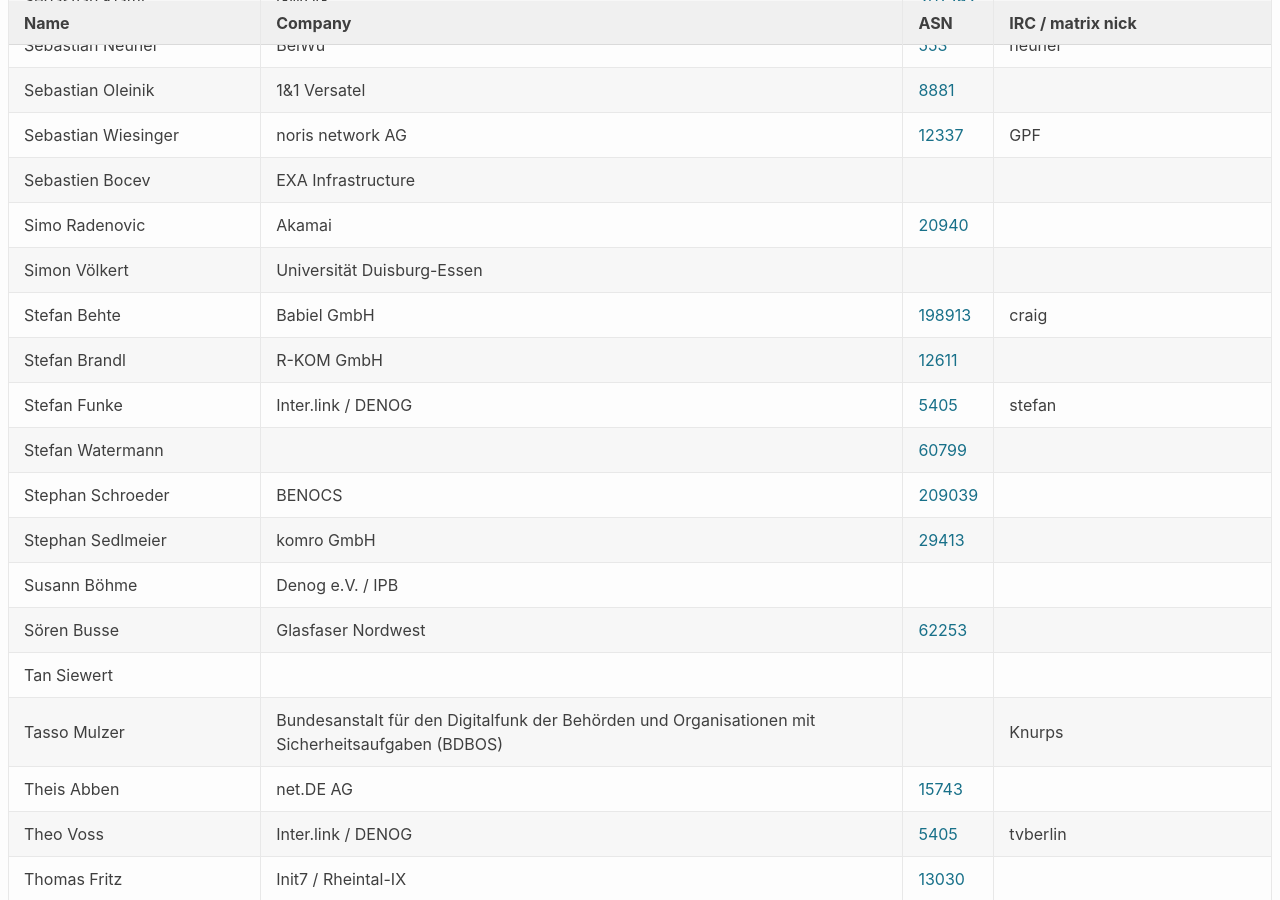
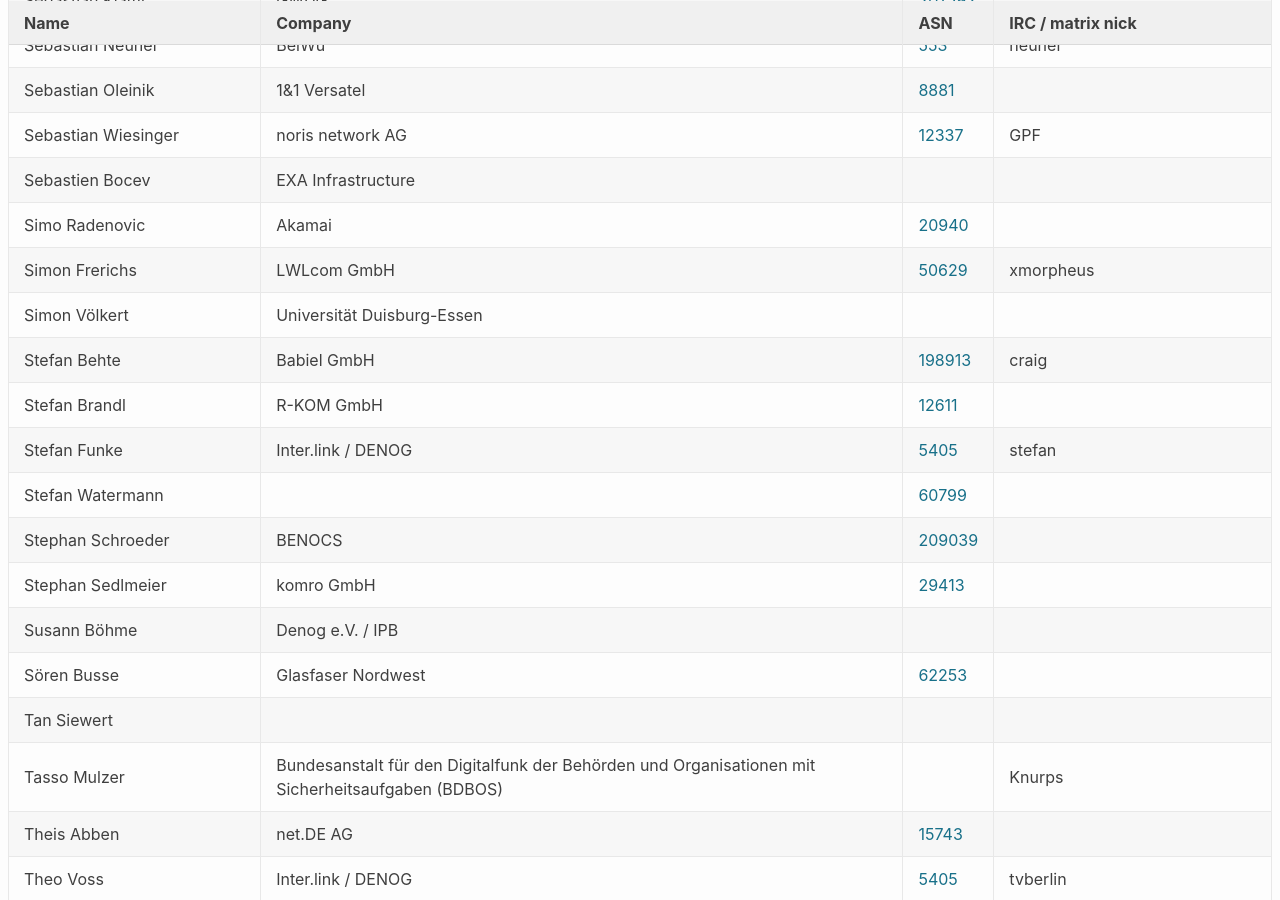
Before and after one commit to denog/pretix-attendeelist, a Jekyll site: the page built from denog17/index.markdown, in a window 1280 px wide and 900 px high, scrolled down 13654 px. Built offline with Jekyll 4.4.1, drawn with Linux system fonts in a browser that asks for light colours.

Commit message:
Latest data: Thu Aug 28 11:47:49 UTC 2025

```diff
--- a/_data/attendees_denog17_onsite.json
+++ b/_data/attendees_denog17_onsite.json
@@ -1824,6 +1824,12 @@
     "asn": null
   },
   {
+    "name": "Simon Frerichs",
+    "company": "LWLcom GmbH",
+    "irc": "xmorpheus",
+    "asn": "50629"
+  },
+  {
     "name": "Simon Völkert",
     "company": "Universität Duisburg-Essen",
     "irc": null,
```
